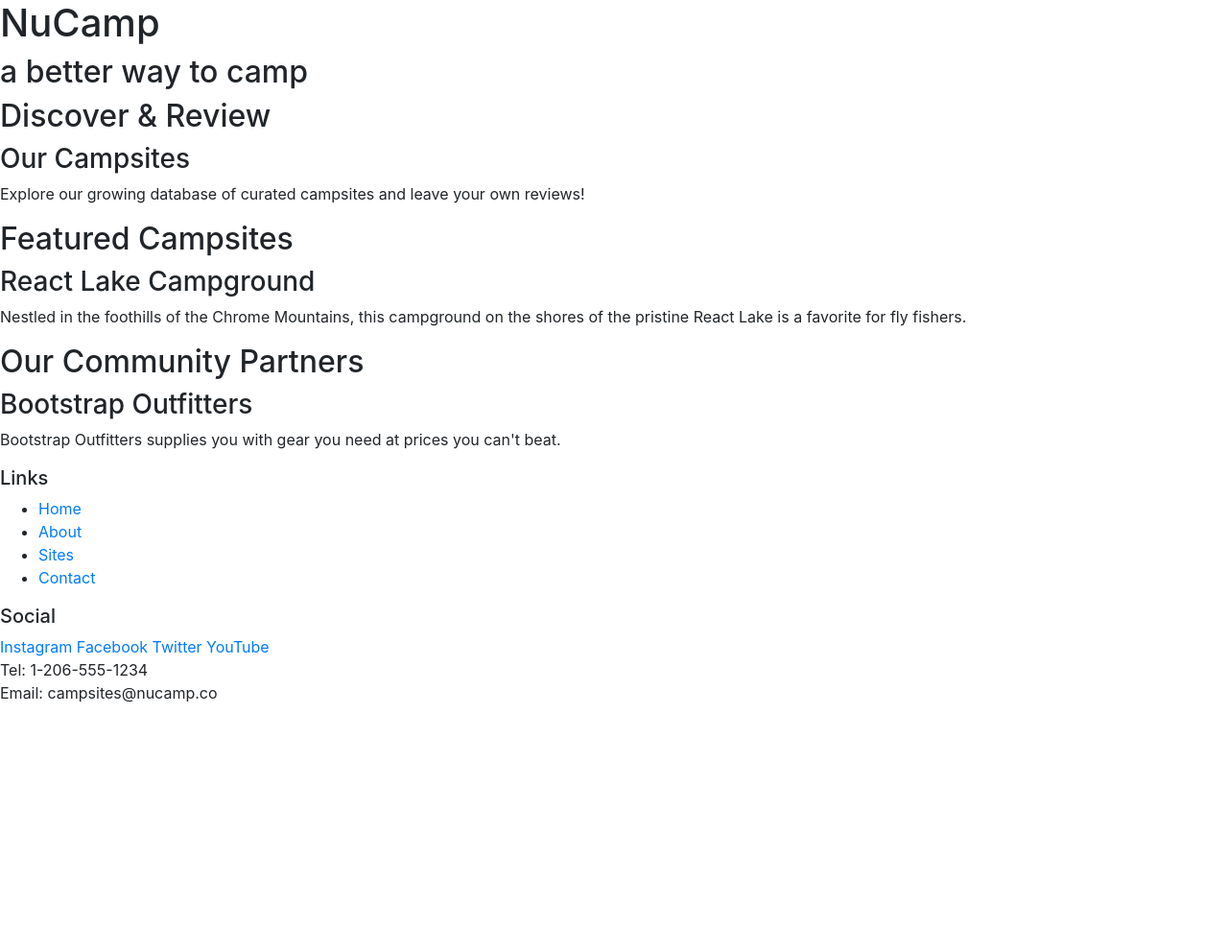
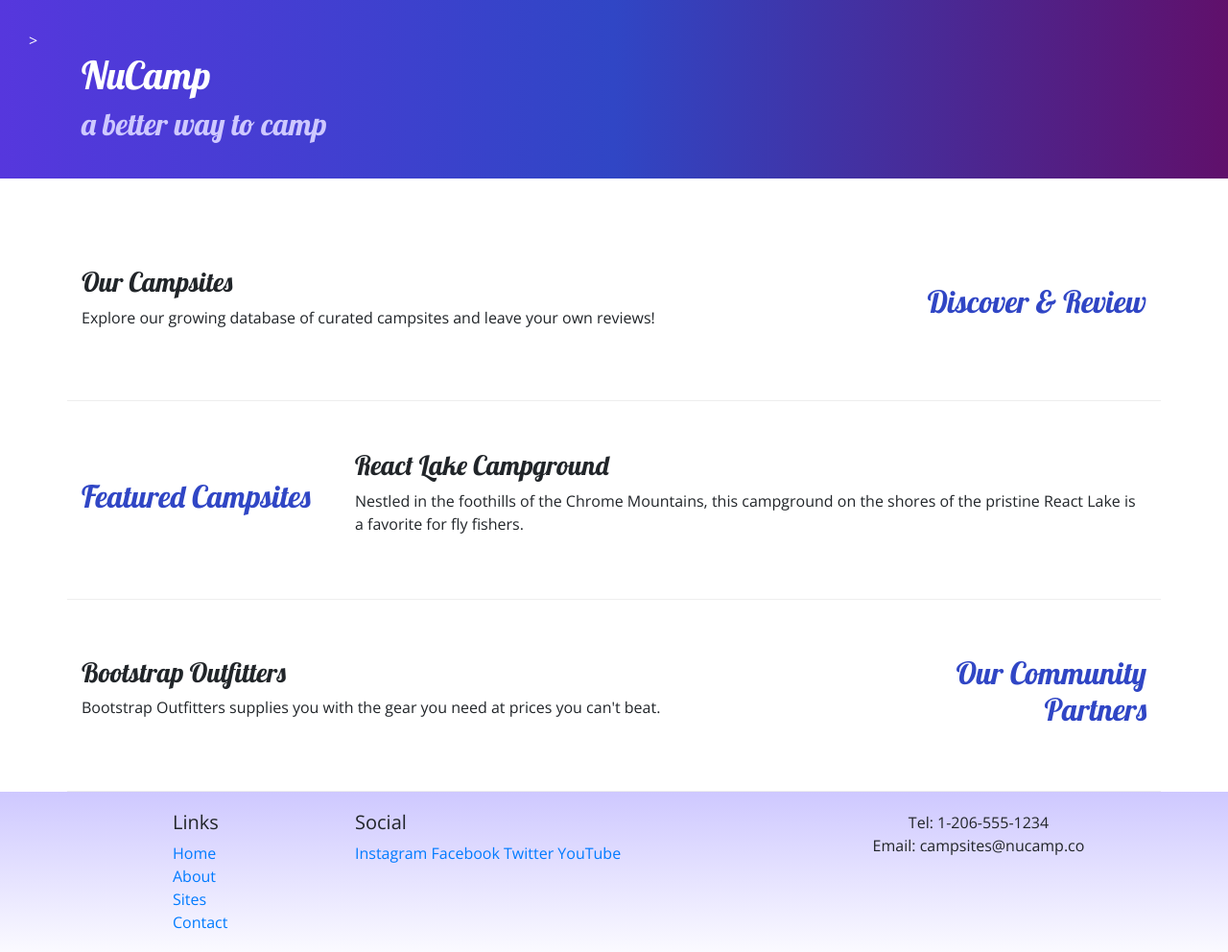
Before and after one commit to Savys/nucampwebsite, a website: page index.html in a window 1280 px wide. Shown: the whole page at 96% size. Before the commit the page ends 800 px from the top, so only its background shows below. Drawn offline with nearby package versions, Linux system fonts and the light colour scheme.

Commit message:
Adding Custom Styles

```diff
--- /dev/null
+++ b/css/styles.css
@@ -0,0 +1,32 @@
+body {
+    font-family: "Open Sans", sans-serif;
+}
+
+h1, h2, h3 {
+    font-family: "Lobster", cursive;
+}
+
+h2 {
+    color: #3046C5;
+}
+
+header h2 {
+    color: #CEC8FF;
+}
+
+footer {
+    background-image: linear-gradient(#CEC8FF, white);
+    padding: 20px 0;
+}
+
+.jumbotron {
+    padding: 30px;
+    background-image: linear-gradient(to right, #5637DD, #3046C5, #60106B);
+    color: white;
+}
+
+.row-content {
+    padding: 50px 0;
+    border-bottom: 1px ridge;
+    min-height: 200px;
+}
--- a/index.html
+++ b/index.html
@@ -6,58 +6,84 @@
     <meta name="viewport" content="width=device-width, initial-scale=1" />
     <!-- Bootstrap CSS -->
     <link rel="stylesheet" href="node_modules/bootstrap/dist/css/bootstrap.min.css" />
+    <!-- Additional CSS must be placed after Bootstrap CSS -->
+    <link rel="stylesheet" href="https://fonts.googleapis.com/css?family=Lobster|Open+Sans" />
+    <link rel="stylesheet" href="css/styles.css" />
 
     <title>NuCamp: A Better Way To Camp</title>
 </head>
 
 <body>
 
-    <header>
-        <div>
+    <header class="jumbotron jumbotron-fluid">>
+        <div class="container">
+            <div class="row ">
+                <div class="col">
                     <h1>NuCamp</h1>
                     <h2>a better way to camp</h2>
                 </div>
+            </div>
+        </div>
     </header>
 
-    <div>
-        <h2>Discover & Review</h2>
+    <div class="container">
+        <div class="row row-content align-items-center">
+            <div class="col-sm-4 order-sm-last col-md-3">
+                <h2 class="text-sm-right">Discover & Review</h2>
+            </div>
+            <div class="col">
                 <h3>Our Campsites</h3>
                 <p>Explore our growing database of curated campsites and leave your own reviews!</p>
             </div>
-
-    <div>
-        <h2>Featured Campsites</h2>
-        <h3>React Lake Campground</h3>
-        <p>Nestled in the foothills of the Chrome Mountains, this campground on the shores of the pristine React Lake is
-            a favorite for fly fishers.</p>
         </div>
 
-    <div>
-        <h2>Our Community Partners</h2>
+
+        <div class="row row-content align-items-center">
+            <div class="col-sm-4 col-md-3">
+                <h2>Featured Campsites</h2>
+            </div>
+            <div class="col">
+                <h3>React Lake Campground</h3>
+                <p>Nestled in the foothills of the Chrome Mountains, this campground on the shores of the pristine React
+                    Lake is a favorite for fly fishers.</p>
+            </div>
+        </div>
+
+        <div class="row row-content align-items-center">
+            <div class="col-sm-4 order-sm-last col-md-3">
+                <h2 class="text-sm-right">Our Community Partners</h2>
+            </div>
+            <div class="col">
                 <h3>Bootstrap Outfitters</h3>
-        <p>Bootstrap Outfitters supplies you with gear you need at prices you can't beat.</p>
+                <p>Bootstrap Outfitters supplies you with the gear you need at prices you can't beat.</p>
+            </div>
+        </div>
     </div>
 
     <footer>
-        <div>
+        <div class="container">
+            <div class="row">
+                <div class="col-4 col-sm-2 offset-1 ">
                     <h5>Links</h5>
-            <ul>
+                    <ul class="list-unstyled">
                         <li><a href="#">Home</a></li>
                         <li><a href="#">About</a></li>
                         <li><a href="#">Sites</a></li>
                         <li><a href="#">Contact</a></li>
                     </ul>
                 </div>
-        <div>
-            <h5>Social</h5>
+                <div class="col-6 col-sm-5">
+                    <h5 text-cente>Social</h5>
                     <a href="http://instagram.com/">Instagram</a>
                     <a href="http://facebook.com/">Facebook</a>
                     <a href="http://twitter.com/">Twitter</a>
                     <a href="http://youtube.com/">YouTube</a>
                 </div>
-        <div>
+                <div class="col-sm-4 text-center">
                     Tel: 1-206-555-1234<br />
                     Email: campsites@nucamp.co
+                </div>
+            </div>
         </div>
     </footer>
     <!-- jQuery must come first, then Popper.js, then the Bootstrap JavaScript plugins.-->
```
Lines whose indentation alone changed are shown as unchanged.
